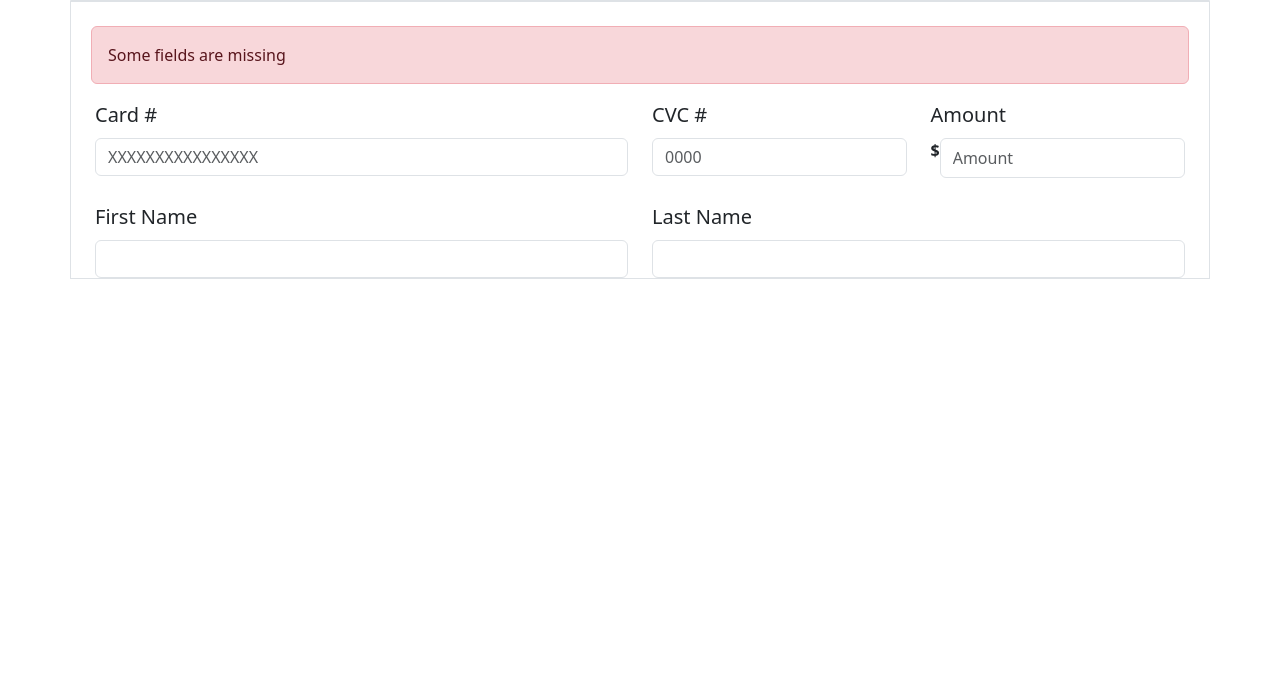
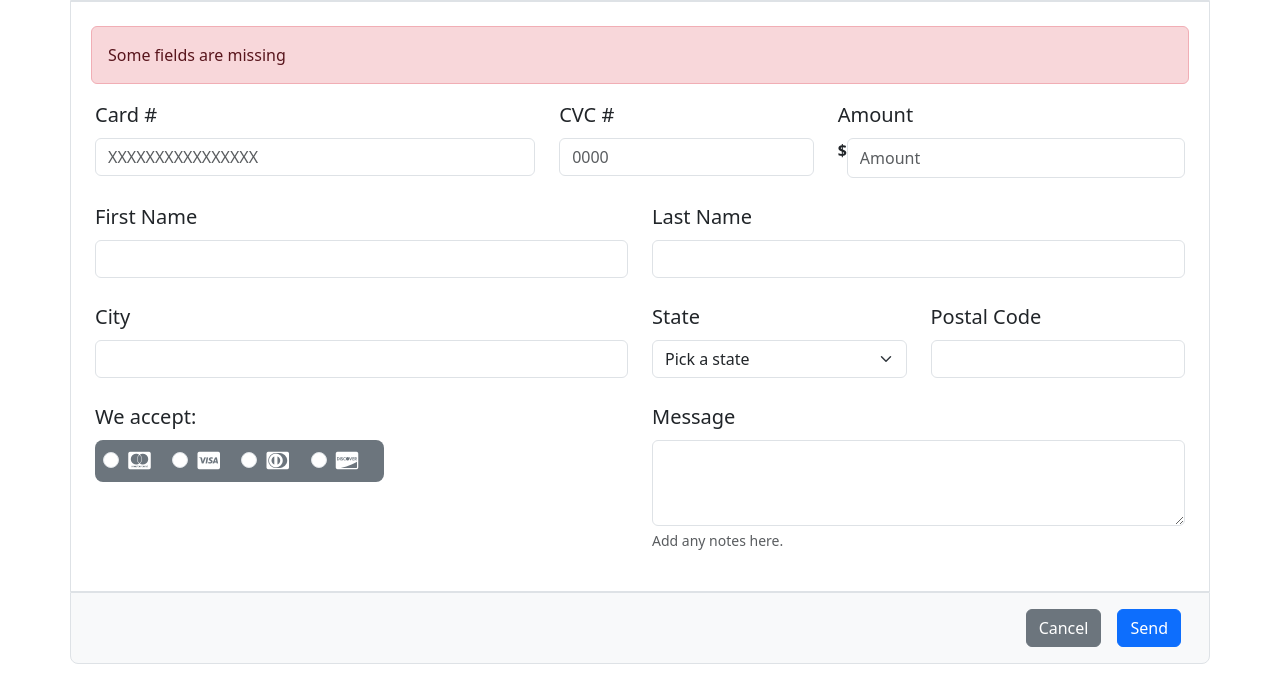
Before and after one commit to 4GeeksAcademy/Formulario-Bootstrap-4geeks, a plain HTML site: page index.html in a window 1280 px wide. Shown: the part 113-800 px from the top of the page. Drawn offline with nearby package versions, Linux system fonts and the light colour scheme.

Commit message:
finalizado

```diff
--- a/index.html
+++ b/index.html
@@ -29,7 +29,7 @@
         <!--primeros inputs-->
         <div class="container mb-4">
             <div class="row align-items-start">
-                <div class="col-6">
+                <div class="col-5">
                     <form>
                         <label for="exampleFormControlInput1" class="form-label fs-5">Card #</label>
                         <input type="text" class="form-control" id="exampleFormControlInput1"
@@ -44,7 +44,7 @@
                             maxlength="4">
                     </form>
                 </div>
-                <div class="col-3">
+                <div class="col-4">
 
                     <form>
                         <label for="exampleFormControlInput3" class="form-label fs-5">Amount</label>
@@ -59,7 +59,7 @@
         </div>
         <!--fin primeros inputs-->
         <!--segundos inputs nombres-->
-        <div class="container">
+        <div class="container mb-4">
             <div class="row align-items-start">
                 <div class="col-6">
                     <form>
@@ -74,25 +74,97 @@
                         <input type="text" class="form-control" id="exampleFormControlInput5">
                     </form>
                 </div>
-                </div>
+            </div>
         </div>
         <!--fin inputs nombres-->
         <!--terceros imputs direcciones-->
+        <div class="container mb-4">
+            <div class="row align-items-start">
+                <div class="col-6">
+                    <form>
+                        <label for="exampleFormControlInput6" class="form-label fs-5">City</label>
+                        <input type="text" class="form-control" id="exampleFormControlInput6">
 
+                    </form>
+                </div>
+                <div class="col-3">
+                    <form>
+                        <label for="exampleFormControlInput" 7 class="form-label fs-5">State</label>
+                        <select class="form-select" aria-label="Default select example">
+                            <option selected>Pick a state</option>
+                            <option value="1">Ohio</option>
+                            <option value="2">Mississippi</option>
+                            <option value="3">Illinois</option>
+                        </select>
+                    </form>
+                </div>
+                <div class="col-3">
 
+                    <form>
+                        <label for="exampleFormControlInput8" class="form-label fs-5">Postal Code</label>
+                        <input type="text" class="form-control" id="exampleFormControlInput8">
+                    </form>
+                </div>
+            </div>
 
-
-
-
-
-
-
-
+        </div>
+        <!--fin inputs direcciones--->
+        <!--comienzo inputs metodo de pago y mensajito--->
+        <div class="container mb-4">
+            <div class="row">
+                <div class="col-6 d-inline-flex">
+                    <form>
+                        <label class="form-label fs-5">We accept:</label>
+                        <div class="container-fluid bg-secondary p-2 rounded-3">
+                            <div class="form-check form-check-inline">
+                                <input class="form-check-input" type="radio" name="inlineRadioOptions" id="inlineRadio1"
+                                    value="option1">
+                                <span class="fa-brands fa-cc-mastercard fa-lg" style="color: #ffffff;"></span>
+                            </div>
+                            <div class="form-check form-check-inline">
+                                <input class="form-check-input" type="radio" name="inlineRadioOptions" id="inlineRadio2"
+                                    value="option2">
+                                <span class="fa-brands fa-cc-visa fa-lg" style="color: #ffffff;"></span>
+                            </div>
+                            <div class="form-check form-check-inline">
+                                <input class="form-check-input" type="radio" name="inlineRadioOptions" id="inlineRadio3"
+                                    value="option3">
+                                <span class="fa-brands fa-cc-diners-club fa-lg" style="color: #ffffff;"></span>
+                            </div>
+                            <div class="form-check form-check-inline">
+                                <input class="form-check-input" type="radio" name="inlineRadioOptions" id="inlineRadio4"
+                                    value="option4">
+                                <span class="fa-brands fa-cc-discover fa-lg" style="color: #ffffff;"></span>
+                            </div>
+                        </div>
+                    </form>
+                </div>
+                <!--fin metodo de pago--->
+                <!--mensajito-->
+                <div class="col-6">
+                    <form>
+                        <div class="mb-3">
+                            <label for="exampleFormControlTextarea1" class="form-label fs-5"
+                                aria-describedby="unMensajito">Message</label>
+                            <textarea class="form-control" id="exampleFormControlTextarea1" rows="3"></textarea>
+                            <div id="unMensajito" class="form-text">Add any notes here.</div>
+                        </div>
+                    </form>
+                </div>
+            </div>
+        </div>
     </div>
-
-
-
-
+    <!--fin mensajito-->
+    <!--comienzo botones send y cancel-->
+    <div class="container bg-light border rounded-bottom-3">
+        <div class="row p-3">
+            <div class="d-grid gap-2 d-md-flex justify-content-md-end">
+                <button class="btn btn-secondary me-md-2" type="button">Cancel</button>
+                <button class="btn btn-primary" type="button">Send</button>
+            </div>
+        </div>
+    </div>
+    <!--fin botones send y cancel-->
     <script src="https://cdn.jsdelivr.net/npm/bootstrap@5.3.8/dist/js/bootstrap.bundle.min.js"
         integrity="sha384-FKyoEForCGlyvwx9Hj09JcYn3nv7wiPVlz7YYwJrWVcXK/BmnVDxM+D2scQbITxI"
         crossorigin="anonymous"></script>
```
